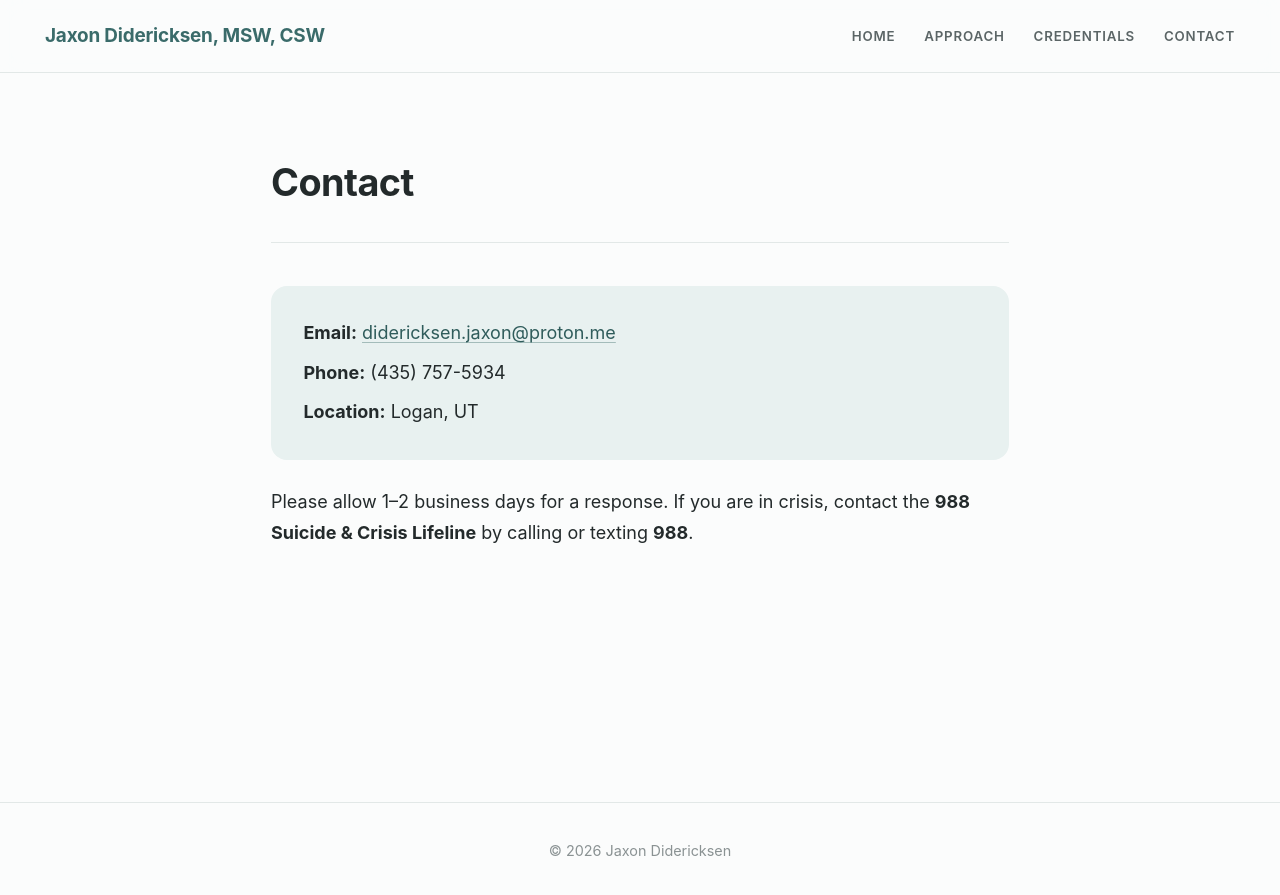
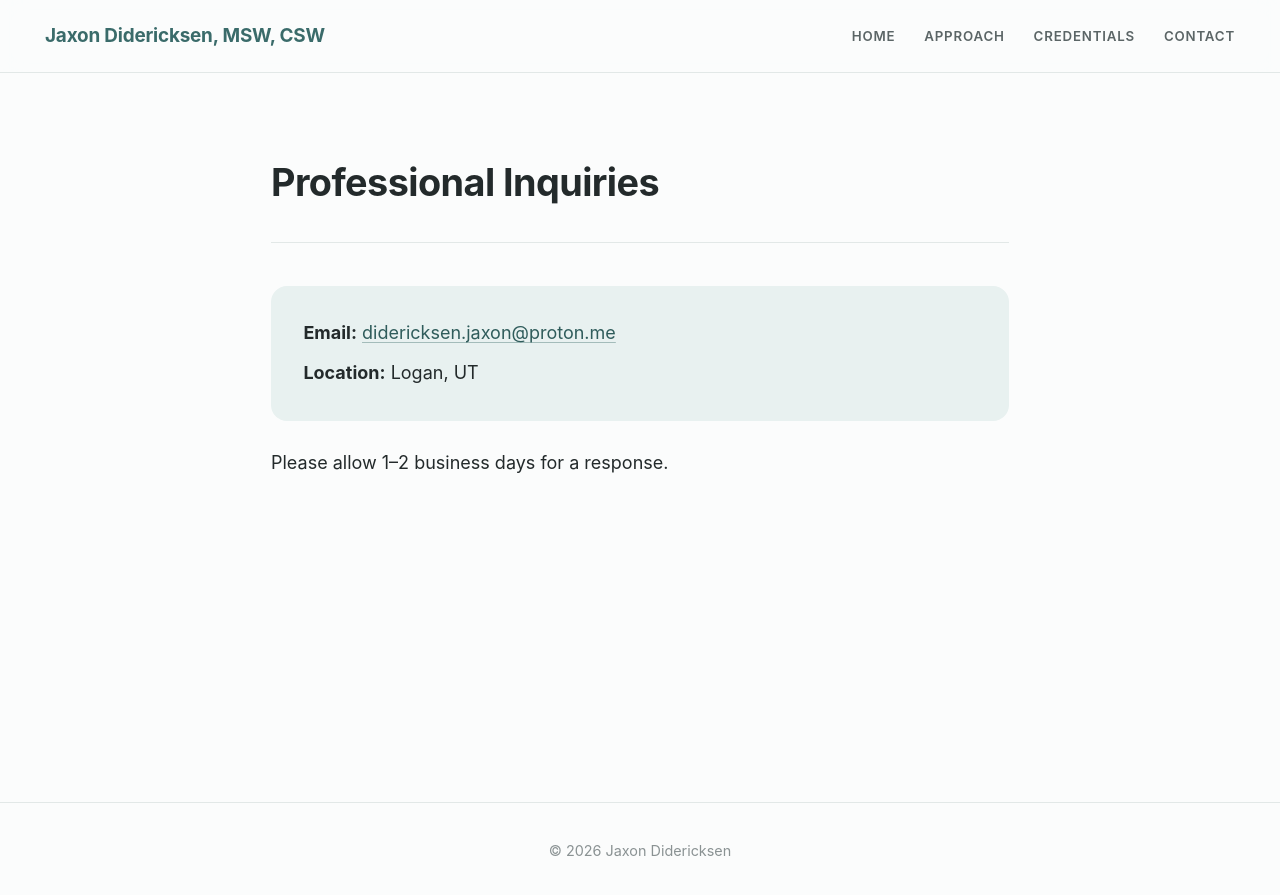
Before and after one commit to Jasper-16-Did/professional-site, a Jekyll site: the page built from contact.md, in a window 1280 px wide. Shown: the top 895 px of the page. Built offline with Jekyll 4.4.1, drawn with Linux system fonts in a browser that asks for light colours.

Commit message:
Update contact.md

```diff
--- a/contact.md
+++ b/contact.md
@@ -1,13 +1,12 @@
 ---
 layout: page
-title: Contact
+title: Professional Inquiries
 permalink: /contact/
 ---
 
 <div class="contact-block">
   <p><strong>Email:</strong> <a href="mailto:didericksen.jaxon@proton.me">didericksen.jaxon@proton.me</a></p>
-  <p><strong>Phone:</strong> (435) 757-5934</p>
   <p><strong>Location:</strong> Logan, UT</p>
 </div>
 
-Please allow 1–2 business days for a response. If you are in crisis, contact the **988 Suicide &amp; Crisis Lifeline** by calling or texting **988**.
+Please allow 1–2 business days for a response.
```
